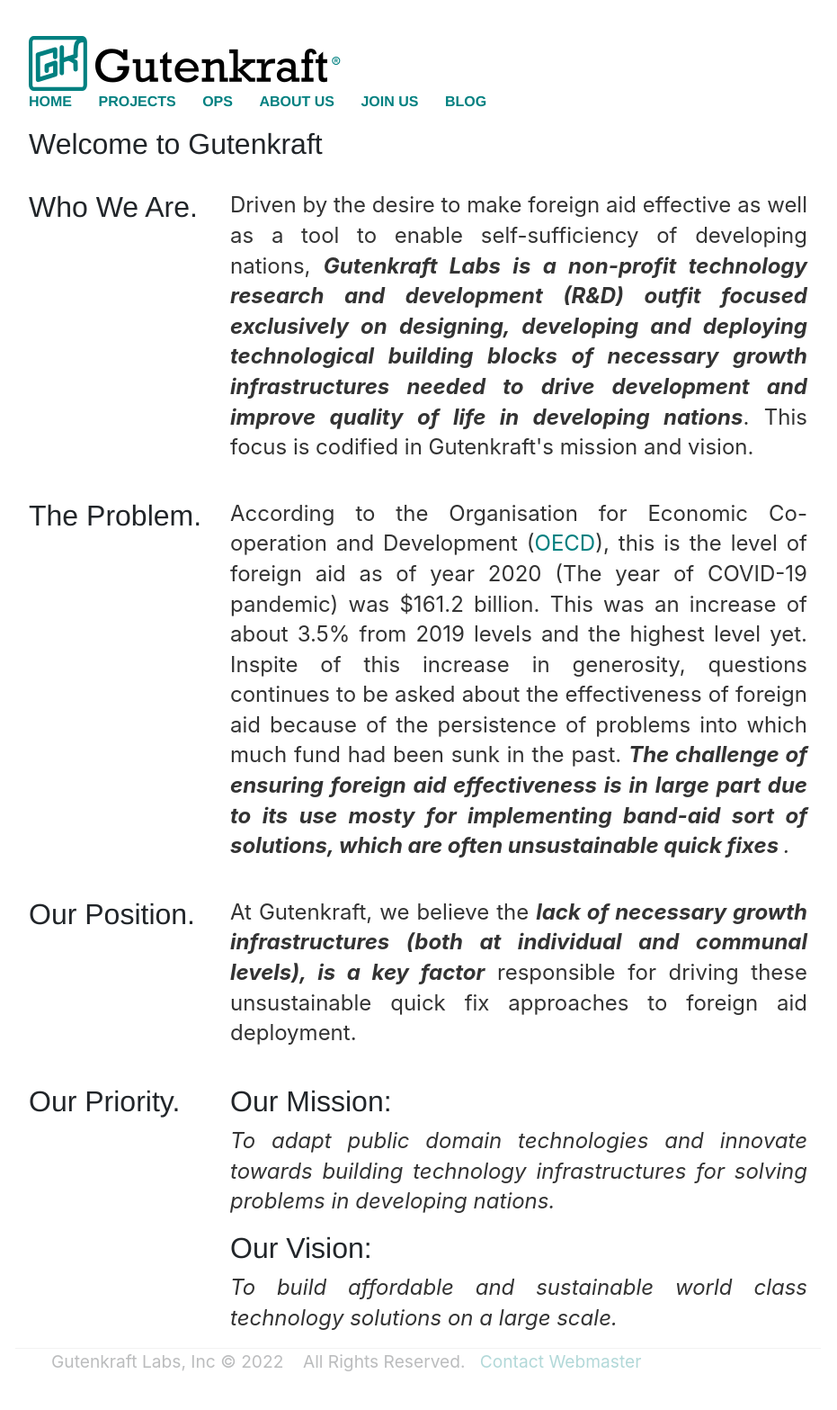
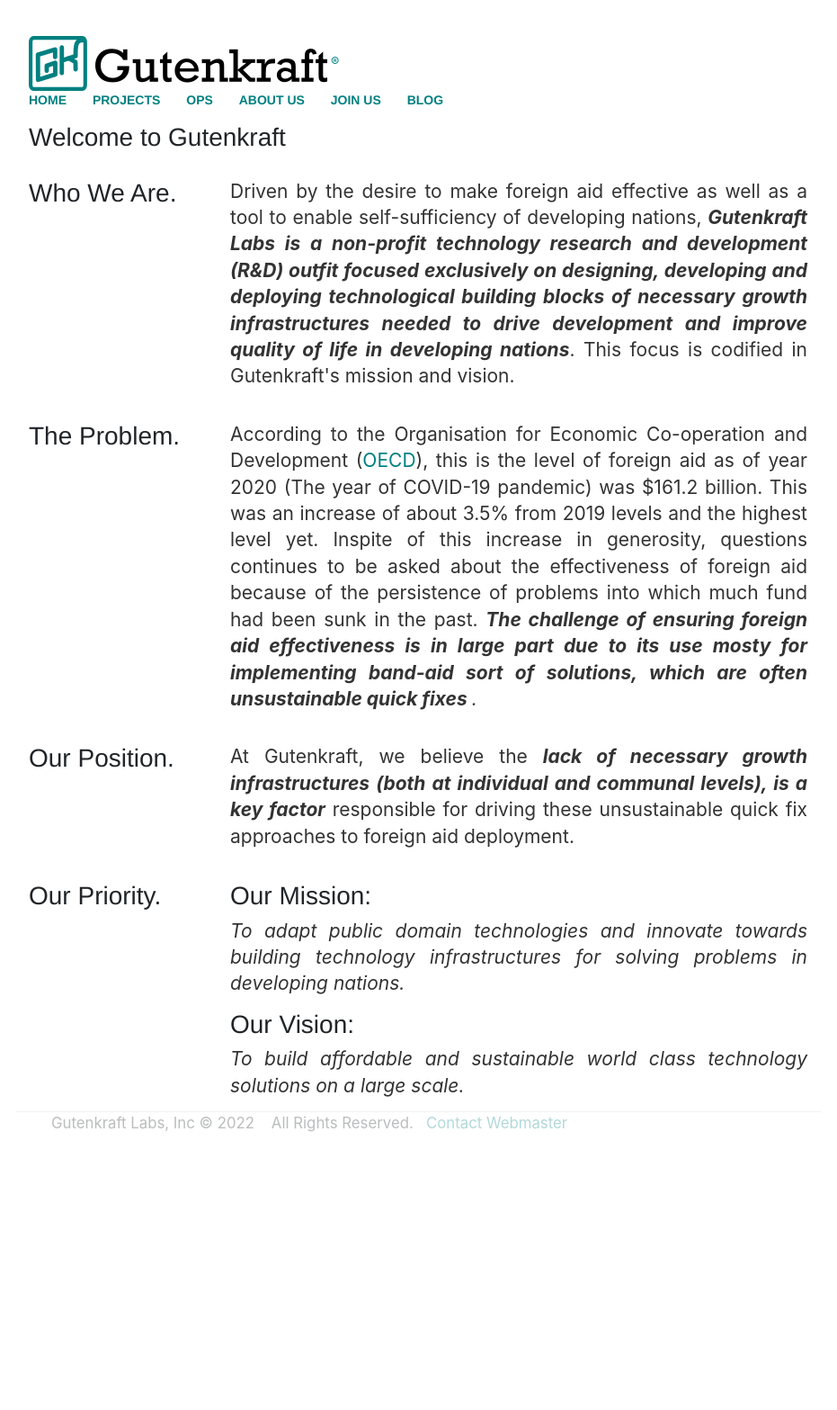
Before and after one commit to oferonmi/datafilik.github.io, a Jekyll site: the page built from index.html, in a window 1280 px wide. Shown: the whole page at 90% size, without its empty margins (175-1106 px from the left). Built offline with Jekyll 4.4.1, drawn with Linux system fonts in a browser that asks for light colours; after the commit the page ends 1301 px from its top, so only the background shows below that.

Commit message:
css font update and viewpoint meta width attribute specs

```diff
--- a/_includes/head.html
+++ b/_includes/head.html
@@ -1,8 +1,8 @@
 <!--content for head tag of each web page-->
 
 <meta charset="utf-8">
+<meta name="viewport" width="device-width, initial-scale=1.0">
 <!--
-<meta name="viewport" width="device-width, initial-scale=1.0">
 <meta name="description" content="{{ page.description }}">
 -->
 <meta name="author" content="Victor Ocheri">
--- a/css/main.css
+++ b/css/main.css
@@ -65,3 +65,15 @@ ul.ops,  ul.embedtools {
 ul.ops li, ul.embedtools li {
     list-style: none;
 }
+
+html {
+    -ms-text-size-adjust: 100%;
+    -webkit-text-size-adjust: 100%;
+    font-size: .875em;
+    line-height: 1.375;
+}
+
+button,html,input,select,textarea {
+    color: #343434;
+    font-family: 'Verdana', 'Arial', 'sans-serif';
+}
```
